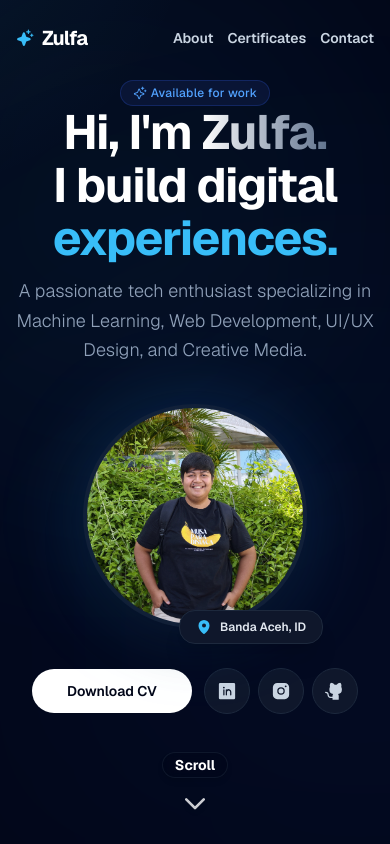
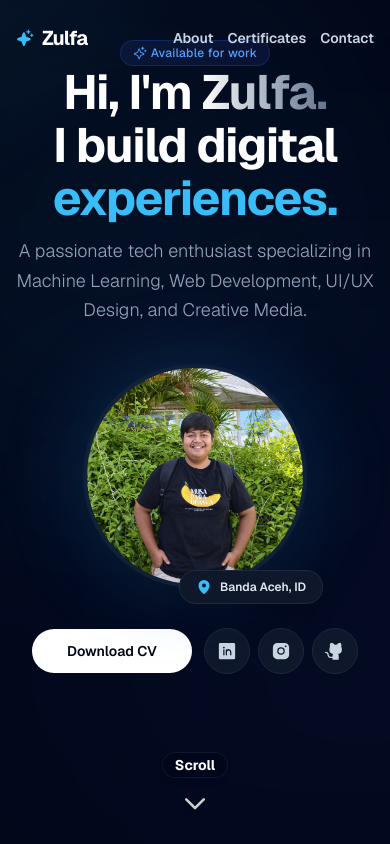
Before and after one commit to dimzulfaridha/myportfolio-website, a React (Vite) app: page / in a window 390 px wide. Shown: the top 844 px of the page. Built offline with nearby package versions, Linux system fonts and the light colour scheme.

Commit message:
Decrease mobile hero top padding to move content closer to nav

```diff
--- a/src/App.jsx
+++ b/src/App.jsx
@@ -521,7 +521,7 @@
           </div>
         </div>
       </div>
-      <div className="max-w-7xl mx-auto px-4 sm:px-6 lg:px-8 relative z-10 pt-20 md:pt-20">
+      <div className="max-w-7xl mx-auto px-4 sm:px-6 lg:px-8 relative z-10 pt-10 md:pt-20">
 
         {/* Hero Section */}
         <section className="min-h-[calc(100vh-140px)] pb-28 md:pb-12 flex flex-col md:flex-row items-center justify-between gap-8 md:gap-12 relative mb-8">
```
